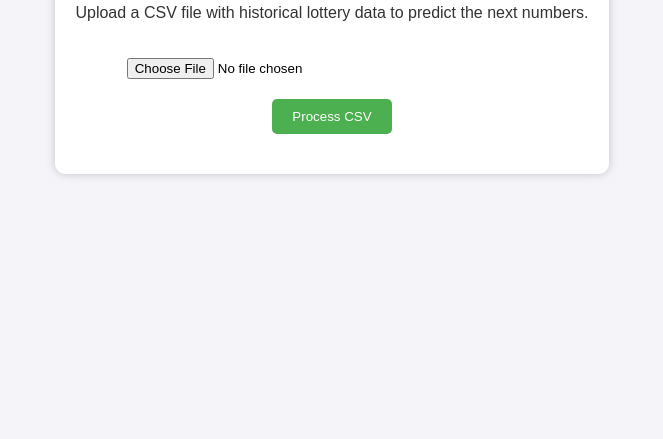
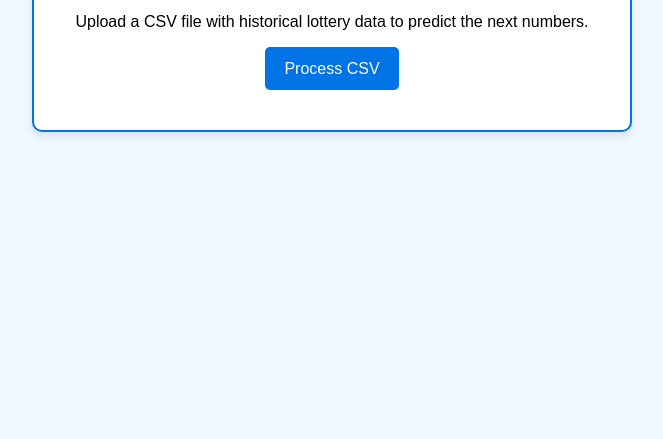
Before and after one commit to busybiee/L-TX2SP, a plain HTML site: page index-ver1.html in a window 1280 px wide. Shown: the part 361-800 px from the top of the page, without its empty margins (308-971 px from the left). Drawn offline with Linux system fonts and the light colour scheme.

```diff
--- /dev/null
+++ b/style-ver1.css
@@ -0,0 +1,72 @@
+body {
+    font-family: Arial, sans-serif;
+    background-color: #f4f4f9;
+    margin: 0;
+    padding: 0;
+    display: flex;
+    justify-content: center;
+    align-items: center;
+    height: 100vh;
+  }
+
+  #app {
+    background-color: #fff;
+    padding: 20px;
+    border-radius: 10px;
+    box-shadow: 0px 0px 10px rgba(0, 0, 0, 0.2);
+    text-align: center;
+  }
+
+  h1 {
+    color: #4caf50;
+  }
+
+  p {
+    color: #333;
+  }
+
+  input {
+    margin: 10px 0;
+    padding: 10px;
+    width: 80%;
+  }
+
+  button {
+    padding: 10px 20px;
+    background-color: #4caf50;
+    color: white;
+    border: none;
+    border-radius: 5px;
+    cursor: pointer;
+  }
+
+  button:hover {
+    background-color: #45a049;
+  }
+
+  #result {
+    margin-top: 20px;
+    font-size: 1.2rem;
+    color: #333;
+  }
+
+  table {
+    width: 100%;
+    border-collapse: collapse;
+    margin-top: 10px;
+  }
+
+  th, td {
+    border: 1px solid #ddd;
+    padding: 8px;
+  }
+
+  th {
+    background-color: #4caf50;
+    color: white;
+    text-align: center;
+  }
+
+  td {
+    text-align: center;
+  }
--- a/style.css
+++ b/style.css
@@ -1,72 +1,83 @@
-body {
-    font-family: Arial, sans-serif;
-    background-color: #f4f4f9;
+/* General Reset */
+* {
     margin: 0;
     padding: 0;
+    box-sizing: border-box;
+  }
+
+  body {
+    font-family: Arial, sans-serif;
+    background-color: #f0f8ff;
     display: flex;
     justify-content: center;
     align-items: center;
-    height: 100vh;
+    min-height: 100vh;
+    text-align: center;
+    padding: 1rem;
   }
 
+  /* Main Container */
   #app {
-    background-color: #fff;
-    padding: 20px;
+    background-color: #ffffff;
+    border: 2px solid #0073e6;
     border-radius: 10px;
-    box-shadow: 0px 0px 10px rgba(0, 0, 0, 0.2);
-    text-align: center;
+    padding: 1rem;
+    width: 90%; /* Default width for responsiveness */
+    max-width: 600px; /* Ensure it doesn't exceed a comfortable size */
+    box-shadow: 0px 4px 8px rgba(0, 0, 0, 0.1);
   }
 
   h1 {
-    color: #4caf50;
+    color: #0073e6;
+    font-size: 1.8rem;
+    margin-bottom: 1rem;
+  }
+
+  button {
+    background-color: #0073e6;
+    color: #ffffff;
+    border: none;
+    border-radius: 5px;
+    padding: 0.8rem 1.2rem;
+    font-size: 1rem;
+    margin: 0.5rem;
+    cursor: pointer;
+    transition: background-color 0.3s;
+  }
+
+  button:hover {
+    background-color: #005bb5;
+  }
+
+  #csvInput {
+    display: none; /* Keep hidden until triggered */
   }
 
   p {
-    color: #333;
-  }
-
-  input {
-    margin: 10px 0;
-    padding: 10px;
-    width: 80%;
-  }
-
-  button {
-    padding: 10px 20px;
-    background-color: #4caf50;
-    color: white;
-    border: none;
-    border-radius: 5px;
-    cursor: pointer;
-  }
-
-  button:hover {
-    background-color: #45a049;
+    margin: 0.5rem 0;
   }
 
   #result {
-    margin-top: 20px;
-    font-size: 1.2rem;
-    color: #333;
+    margin-top: 1rem;
+    font-size: 1rem;
   }
 
-  table {
-    width: 100%;
-    border-collapse: collapse;
-    margin-top: 10px;
+  p strong {
+    font-size: 1.2rem;
   }
 
-  th, td {
-    border: 1px solid #ddd;
-    padding: 8px;
+  @media (max-width: 480px) {
+    /* Adjustments for small screens */
+    h1 {
+      font-size: 1.5rem;
+    }
+
+    button {
+      padding: 0.6rem 1rem;
+      font-size: 0.9rem;
+    }
+
+    #result {
+      font-size: 0.9rem;
+    }
   }
-
-  th {
-    background-color: #4caf50;
-    color: white;
-    text-align: center;
-  }
-
-  td {
-    text-align: center;
-  }
```
Also changed, not shown: A-Busybiee-Proj.txt (added), Readme.txt (added).
